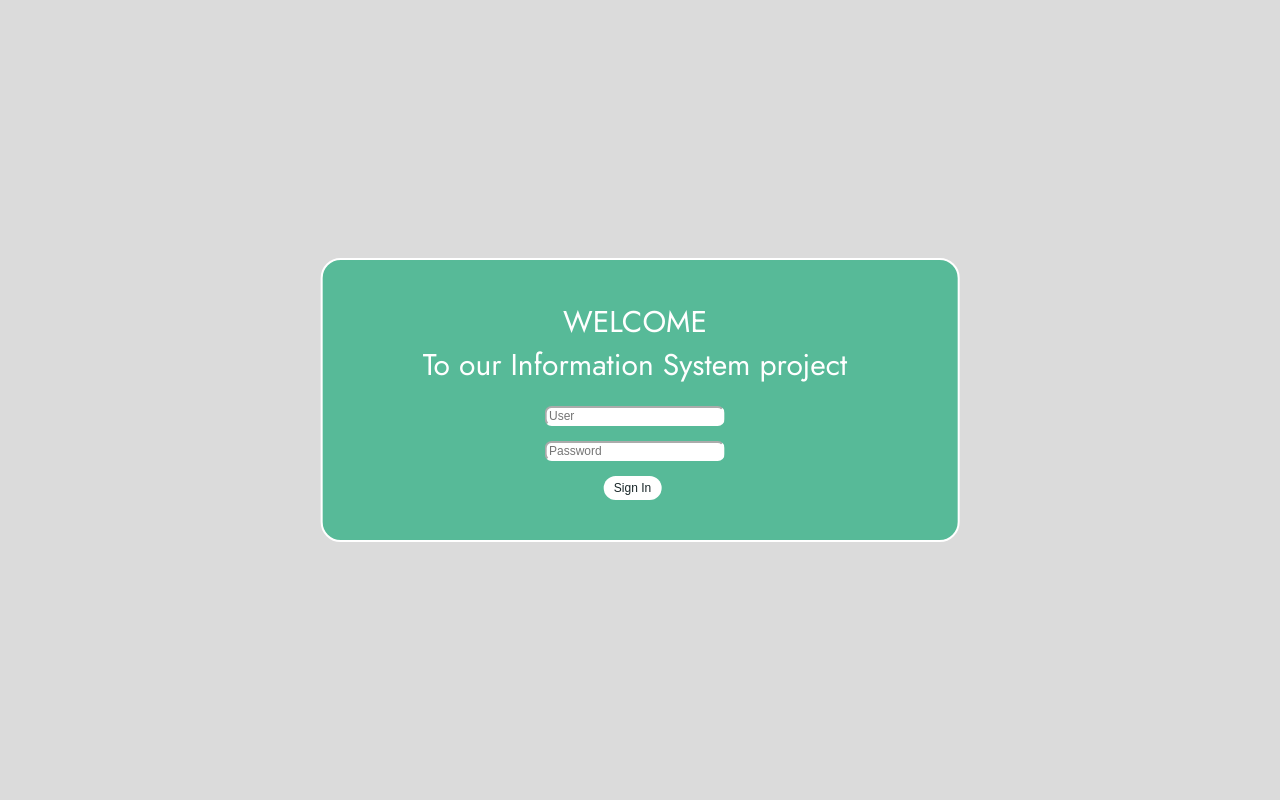
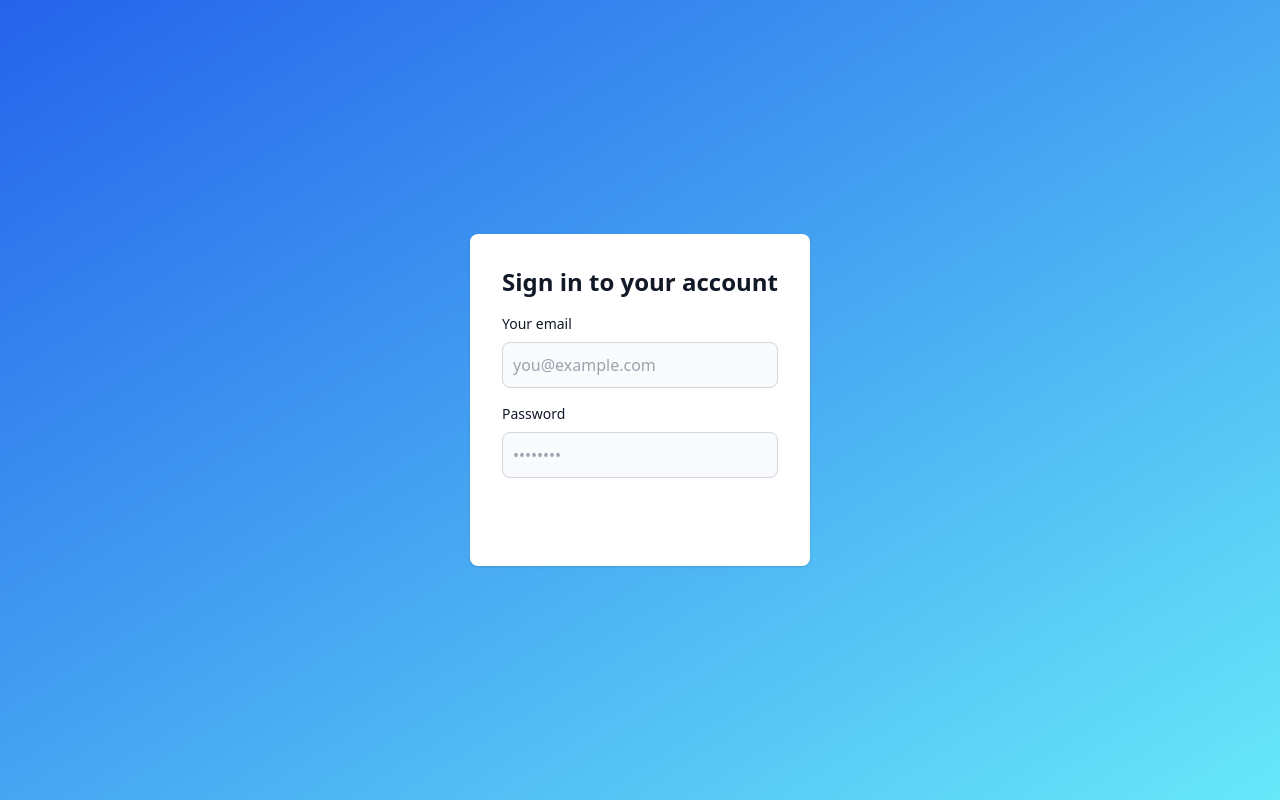
Before and after one commit to codalbin/informationSecurity, an Angular app: page /login-page in a window 1280 px wide. Built offline with nearby package versions, Linux system fonts and the light colour scheme.

Commit message:
modif login page

```diff
--- a/package.json
+++ b/package.json
@@ -27,12 +27,15 @@
     "@angular/cli": "^18.0.1",
     "@angular/compiler-cli": "^18.0.0",
     "@types/jasmine": "~5.1.0",
+    "autoprefixer": "^10.4.20",
     "jasmine-core": "~5.1.0",
     "karma": "~6.4.0",
     "karma-chrome-launcher": "~3.2.0",
     "karma-coverage": "~2.2.0",
     "karma-jasmine": "~5.1.0",
     "karma-jasmine-html-reporter": "~2.1.0",
+    "postcss": "^8.4.47",
+    "tailwindcss": "^3.4.13",
     "typescript": "~5.4.2"
   }
 }
--- a/src/app/app.component.css
+++ b/src/app/app.component.css
@@ -35,7 +35,7 @@
     z-index: 10002;
     padding: 40px 100px;
     box-sizing: border-box;
-    border : 2px solid var(--myWhite);
+    border: 2px solid var(--myWhite);
     max-height: 90vh;
     max-width: 60vw;
     min-width: 400px;
@@ -49,8 +49,8 @@
     width: 100%;
     height: 100%;
     overflow-y: auto;
-    max-height: calc(90vh - 80px); /* total division less padding */
-    padding-right: 10px; /* to move the scrollbar */
+    max-height: calc(90vh - 80px);
+    padding-right: 10px;
     min-height: 120px;
 }
 
@@ -65,6 +65,10 @@
 .fields input {
     width: 180px;
     font-size: 12px;
+    background-color: var(--myWhite);
+    color: var(--myBlack);
+    border-radius: 7px;
+    border: 2px solid var(--myWhite);
 }
 
 .fields button {
@@ -83,17 +87,7 @@
     cursor: pointer;
 }
 
-.field {
-    margin-bottom: 15px;
-    background-color: var(--myWhite);
-    color: var(--myBlack);
-    border-radius: 7px;
-    border-color: var(--myWhite);
-    /* width: 30vh;
-    height: 3vh; */
-}
-
-input:focus{
+input:focus {
     outline: 2px solid var(--myWhite);
     border-color: var(--myGrey);
     border-width: 3px;
@@ -109,7 +103,7 @@ input:focus{
     }
 
     .fieldsContain {
-        max-height: calc(90vh - 20px); /* total division less padding */
+        max-height: calc(90vh - 20px);
     }
 
     .fields p {
--- a/src/app/login-page/login-page.component.css
+++ b/src/app/login-page/login-page.component.css
@@ -0,0 +1,113 @@
+.login-page .page {
+    display: flex;
+    position: relative;
+    flex-direction: column;
+    align-items: center;
+    justify-content: center;
+    height: 100vh;
+    background-color: var(--myGrey);
+}
+
+.login-fields {
+    position: fixed;
+    top: 50%;
+    left: 50%;
+    transform: translate(-50%, -50%);
+    background: var(--myGreen);
+    border-radius: 20px;
+    z-index: 10002;
+    padding: 40px 100px;
+    box-sizing: border-box;
+    border: 2px solid var(--myWhite);
+    max-height: 90vh;
+    max-width: 60vw;
+    min-width: 400px;
+    min-height: 200px;
+}
+
+.login-fieldsContain {
+    display: flex;
+    flex-direction: column;
+    align-items: center;
+    width: 100%;
+    height: 100%;
+    overflow-y: auto;
+    max-height: calc(90vh - 80px);
+    padding-right: 10px;
+    min-height: 120px;
+}
+
+.login-title {
+    font-size: 30px;
+    font-family: var(--font1);
+    text-align: center;
+    color: var(--myWhite);
+    margin-bottom: 20px;
+}
+
+.login-field {
+    margin-bottom: 15px;
+    background-color: var(--myWhite);
+    color: var(--myBlack);
+    border-radius: 7px;
+    border-color: var(--myWhite);
+}
+
+.login-fields input {
+    width: 180px;
+    font-size: 12px;
+}
+
+.login-fields button {
+    margin-right: 5px;
+    border-radius: 20px;
+    background-color: blueviolet;
+    color: white;
+    border: none;
+    padding: 5px 10px;
+    font-size: 12px;
+}
+
+.login-fields button:hover {
+    background-color: darkviolet;
+    color: var(--myWhite);
+    cursor: pointer;
+}
+
+input:focus {
+    outline: 2px solid var(--myWhite);
+    border-color: var(--myGrey);
+    border-width: 3px;
+}
+
+/* Mobile Styles */
+@media only screen and (max-width: 768px) {
+    .login-fields {
+        padding: 20px 10px;
+        max-width: 90vw;
+        min-width: auto;
+    }
+
+    .login-fieldsContain {
+        max-height: calc(90vh - 20px);
+    }
+
+    .login-fields p {
+        font-size: 20px;
+    }
+
+    .login-fields input {
+        font-size: 10px;
+    }
+
+    .login-fields button {
+        margin-right: 0;
+        margin-bottom: 10px;
+        padding: 6px 12px;
+        font-size: 10px;
+    }
+
+    .login-field {
+        width: 80vw;
+    }
+}
--- a/src/app/login-page/login-page.component.html
+++ b/src/app/login-page/login-page.component.html
@@ -1,10 +1,35 @@
-<div class="page">
-    <div class="fields">
-        <div class="fieldsContain">
-            <p>WELCOME <br> To our Information System project</p>
-            <input type="text" class="field" [(ngModel)]="loginUser" placeholder="User" data-lang-key="userPlaceholder">
-            <input type="password" class="field" [(ngModel)]="passwordUser" (keydown.enter)="login()" placeholder="Password" data-lang-key="password">
-            <button (click)="login()">Sign In</button>
+<!DOCTYPE html>
+<html lang="en">
+<head>
+    <!-- Header -->
+    <meta charSet="utf-8"/>
+    <meta http-equiv="X-UA-Compatible" content="IE=edge">
+    <meta name="description" content="My Express JS website">
+    <meta name="viewport" content="width=device-width, initial-scale=1">
+</head>
+<body class="bg-gray-100 h-screen flex items-center justify-center">
+    <!-- New Section -->
+    <section class="h-screen bg-gradient-to-br from-blue-600 to-cyan-300 flex justify-center items-center w-full">
+        <div class="flex flex-col items-center justify-center px-6 py-8 mx-auto md:h-screen lg:py-0">
+            <div class="w-full bg-white rounded-lg shadow dark:border sm:max-w-md xl:p-0 dark:bg-gray-800 dark:border-gray-700">
+                <div class="p-6 space-y-4 sm:p-8">
+                    <h1 class="text-xl font-bold leading-tight text-gray-900 md:text-2xl dark:text-white">
+                        Sign in to your account
+                    </h1>
+                    <form class="space-y-4" action="#">
+                        <div>
+                            <label for="email" class="block mb-2 text-sm font-medium text-gray-900 dark:text-white">Your email</label>
+                            <input type="email" name="email" id="email" class="bg-gray-50 border border-gray-300 text-gray-900 rounded-lg block w-full p-2.5 dark:bg-gray-700 dark:border-gray-600 dark:placeholder-gray-400 dark:text-white" placeholder="you@example.com" required="">
+                        </div>
+                        <div>
+                            <label for="password" class="block mb-2 text-sm font-medium text-gray-900 dark:text-white">Password</label>
+                            <input type="password" name="password" id="password" placeholder="••••••••" class="bg-gray-50 border border-gray-300 text-gray-900 rounded-lg block w-full p-2.5 dark:bg-gray-700 dark:border-gray-600 dark:placeholder-gray-400 dark:text-white" required="">
+                        </div>
+                        <button type="submit" class="w-full text-white bg-primary-600 hover:bg-blue-400 font-medium rounded-lg text-sm px-5 py-2.5 dark:bg-primary-600 dark:hover:bg-blue-400">Sign in</button>
+                    </form>
+                </div>
+            </div>
         </div>
-    </div>
-</div>
+    </section>
+</body>
+</html>
--- a/src/styles.css
+++ b/src/styles.css
@@ -1,4 +1,8 @@
+@tailwind base;
+@tailwind components;
+@tailwind utilities;
 * {
     margin : 0 ;
     box-sizing: border-box
+
 }
--- /dev/null
+++ b/tailwind.config.js
@@ -0,0 +1,10 @@
+/** @type {import('tailwindcss').Config} */
+module.exports = {
+  content: [
+    "./src/**/*.{html,ts}",
+  ],
+  theme: {
+    extend: {},
+  },
+  plugins: [],
+}
```
Also changed, not shown: 1 other file (tests, documents, lock files or other folders).
